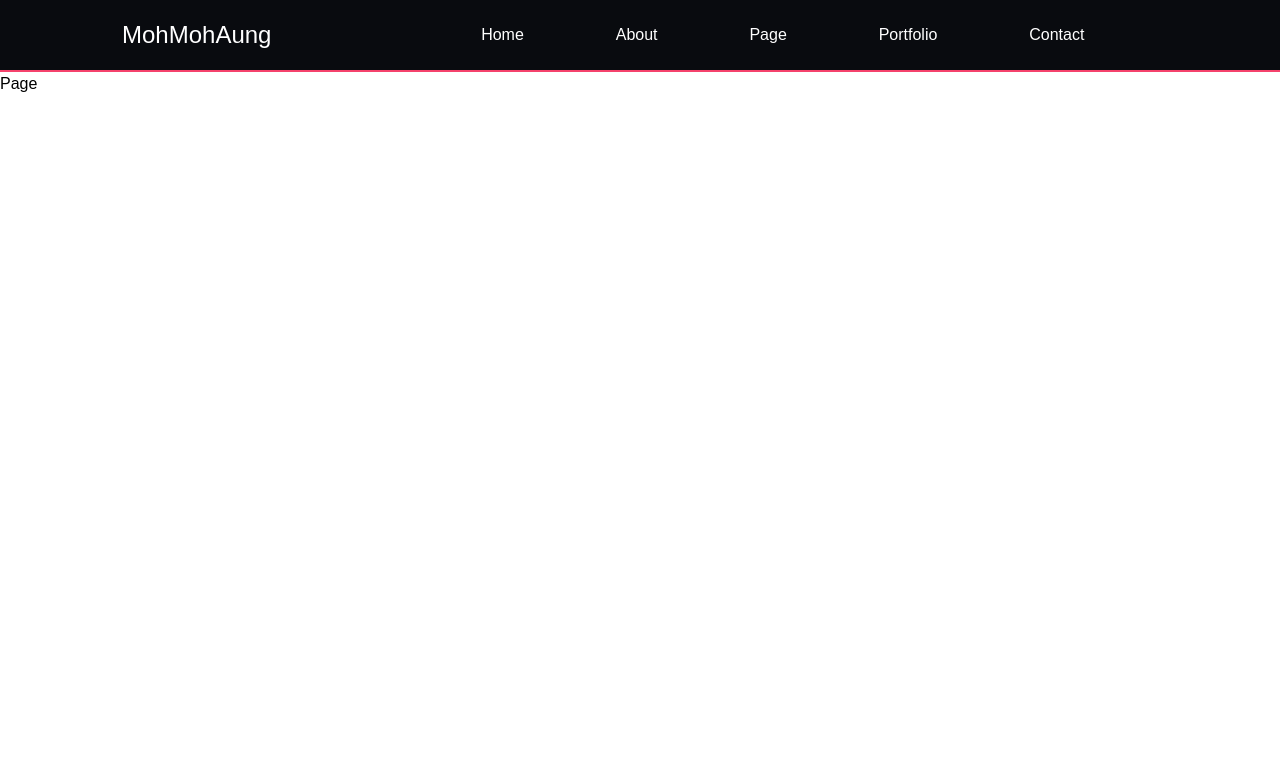
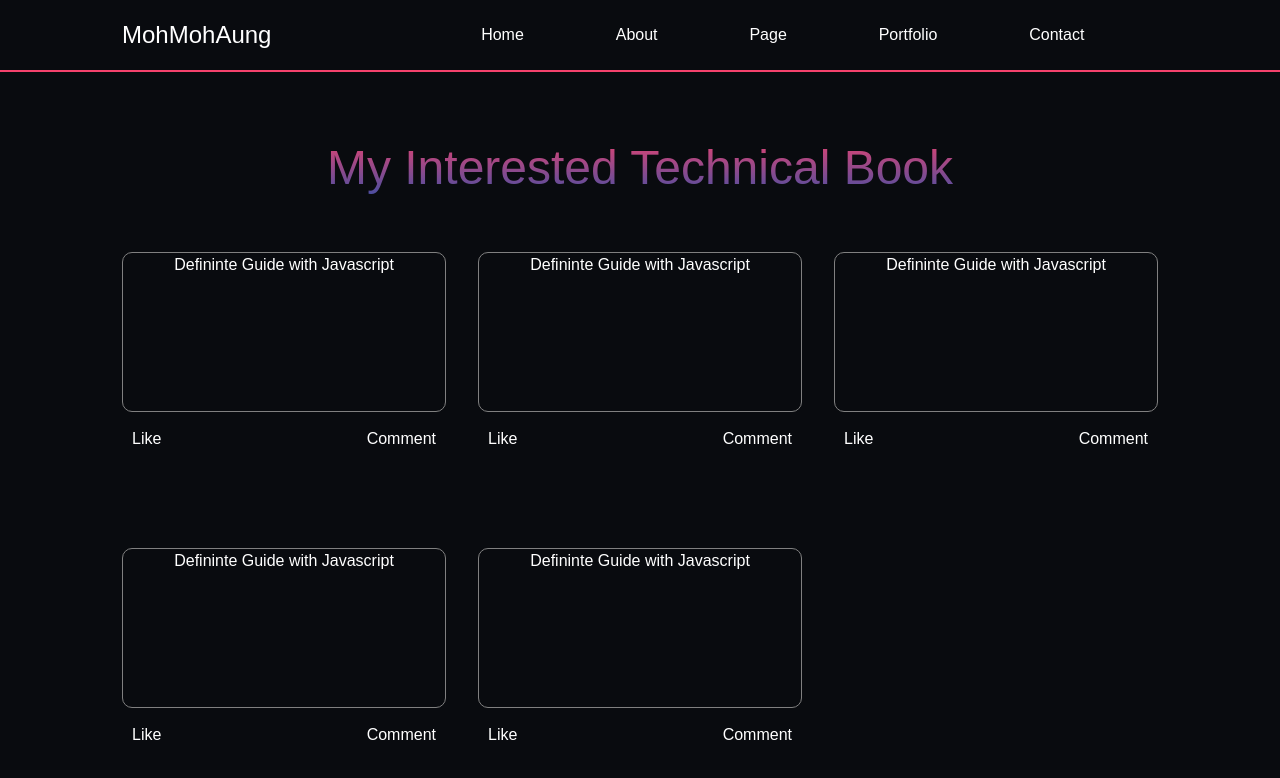
Before and after one commit to MohMohAung-devo/favorite-book, a React (Vite) app: page /page in a window 1280 px wide. Shown: the top 778 px of the page. Built offline with nearby package versions, Linux system fonts and the light colour scheme.

Commit message:
fix-page

```diff
--- a/src/page/contact/Contact.module.css
+++ b/src/page/contact/Contact.module.css
@@ -19,28 +19,39 @@
 .heading {
   text-align: center;
   font-size: 3rem;
+  font-weight: 700;
 }
 .subHeading {
   text-align: center;
   font-size: 1.5rem;
-  margin-top: 2rem;
+  margin-top: 1rem;
+  color: #333;
+  font-weight: 700;
 }
 
 .boxContainer {
   display: flex;
   flex-direction: column;
   height: 60vh;
-  margin-top: 2rem;
+  margin-top: 1rem;
+}
+
+h5 {
+  font-size: 2rem;
+  background: linear-gradient(#f5426c, #3250a8);
+  -webkit-text-fill-color: transparent;
+  -webkit-background-clip: text;
 }
 
 .boxHeading {
   text-align: center;
   font-size: 2rem;
+  font-weight: 700;
+  color: #7a4493;
 }
 .list {
   width: 100%;
   height: 100%;
-  display: flex;
   margin-top: 3rem;
   display: grid;
   grid-template-columns: repeat(3, 1fr);
@@ -53,7 +64,7 @@
   padding: 1rem;
   border-radius: 10px;
   box-shadow: 2px 2px 2px 2px gray;
-  background-color: #1b1d24;
+  background-color: black;
   display: flex;
   flex-direction: column;
   justify-content: space-between;
@@ -61,11 +72,27 @@
 
 .text {
   font-size: 1.5rem;
+  color: #643A7C;
+}
+
+.contactP {
+  font-size: 1.2rem;
+  font-weight: 700;
+  color: #333;
 }
 
 .footerText {
   text-align: center;
-  font-size: 1.5rem;
+  font-size: 2rem;
+  font-weight: 700;
+  text-transform: uppercase;
+}
+
+h6 {
+  font-size: 4rem;
+  background: linear-gradient(#f5426c, #3250a8);
+  -webkit-text-fill-color: transparent;
+  -webkit-background-clip: text;
 }
 
 @media screen and (max-width: 1100px) {
@@ -181,7 +208,6 @@
   }
 }
 
-
 @media screen and (max-width: 600px) {
   .ContactContainer {
     height: 100%;
--- a/src/page/contact/Contact.tsx
+++ b/src/page/contact/Contact.tsx
@@ -7,15 +7,15 @@ const Contact = () => {
         <h1 className={classes.heading}>Get In Touch</h1>
         <p className={classes.subHeading}>To Discuss your favorite books </p>
         <div className={classes.boxContainer}>
-          <h2 className={classes.boxHeading}>Let's Talk</h2>
+          <h5 className={classes.boxHeading}>Let's Talk</h5>
           <div className={classes.list}>
             <div className={classes.listContainer}>
               <div>
                 <p className={classes.text}>Phone -</p>
-                <p>09259575377</p>
+                <p className={classes.contactP}>09259575377</p>
               </div>
 
-              <div>
+              <div className={classes.contactP}>
                 Give me a call and chat directily with your friendly. We are
                 always happy to discuss favorite book.
               </div>
@@ -24,11 +24,11 @@ const Contact = () => {
             <div className={classes.listContainer}>
               <div>
                 <p className={classes.text}>Email-</p>
-                <p>mohmohaung737@gmail.com</p>
+                <p className={classes.contactP}>mohmohaung737@gmail.com</p>
               </div>
 
               <div>
-                <p>
+                <p className={classes.contactP}>
                   Send us a detailed message.We well get back to you as soon as
                   possible to disscus your word.
                 </p>
@@ -41,11 +41,11 @@ const Contact = () => {
               </div>
 
               <div>
-                <p>Follow us on Social Media</p>
+                <p className={classes.contactP}>Follow us on Social Media</p>
               </div>
             </div>
           </div>
-          <p className={classes.footerText}>Wait me your response</p>
+          <h6 className={classes.footerText}>Wait me your response</h6>
         </div>
       </div>
     </div>
--- a/src/page/page-item/Page.module.css
+++ b/src/page/page-item/Page.module.css
@@ -0,0 +1,59 @@
+.PageContainer {
+  width: 100%;
+  height: 100%;
+  background-color: #090b0f;
+  color: white;
+  font-family: sans-serif;
+}
+
+.Container {
+  width: 1100px;
+  height: 100vh;
+  margin: auto;
+  padding: 0 2rem;
+  display: flex;
+  flex-direction: column;
+  justify-content: center;
+  text-align: center;
+}
+
+.heading {
+  font-size: 3rem;
+  margin-bottom: 3rem;
+}
+
+.bookList {
+  width: 100%;
+  height: 70vh;
+  display: grid;
+  grid-template-columns: repeat(3, 1fr);
+  gap: 2rem;
+}
+
+.book {
+  width: 100%;
+  height: 20vh;
+  border: 1px solid gray;
+  border-radius: 10px;
+}
+
+
+.bookComment {
+    display: flex;
+    justify-content: space-between;
+    margin-top: 15px;
+    padding: 0 10px;
+}
+
+.likeButton {
+    cursor: pointer;
+}
+
+.icons {
+    width: 20%;
+    color: #f5dd42;
+    display: flex;
+    justify-content: space-between;
+    cursor: pointer;
+    position: absolute;
+}
--- a/src/page/page-item/Page.tsx
+++ b/src/page/page-item/Page.tsx
@@ -1,5 +1,99 @@
+import { useState } from "react";
+import classes from "./Page.module.css";
+import { FaRegFaceLaughBeam } from "react-icons/fa6";
+import { FaRegFaceKissWinkHeart } from "react-icons/fa6";
+import { FaRegFaceGrinTongueSquint } from "react-icons/fa6";
+import { FaRegFaceSadCry } from "react-icons/fa6";
+
 const Page = () => {
-  return <div>Page</div>;
+  const [showIcon, setShowIcon] = useState(false);
+  const [selectedIcon, setSelectedIcon] = useState(0);
+  const [iconList, setIconList] = useState(0);
+  const booklist = [
+    {
+      id: 1,
+      name: "Defininte Guide with Javascript",
+    },
+    {
+      id: 2,
+      name: "Defininte Guide with Javascript",
+    },
+    {
+      id: 3,
+      name: "Defininte Guide with Javascript",
+    },
+    {
+      id: 4,
+      name: "Defininte Guide with Javascript",
+    },
+    {
+      id: 5,
+      name: "Defininte Guide with Javascript",
+    },
+  ];
+
+  const icons = [
+    { id: 1, icons: <FaRegFaceLaughBeam /> },
+    { id: 2, icons: <FaRegFaceKissWinkHeart /> },
+    { id: 3, icons: <FaRegFaceGrinTongueSquint /> },
+    { id: 4, icons: <FaRegFaceSadCry /> },
+  ];
+
+  const handleShow = (id: number) => {
+    setShowIcon(true);
+    setSelectedIcon(id);
+    console.log(id);
+  };
+
+  const handleIcon = (id: number) => {
+    setIconList(id);
+    setSelectedIcon(id);
+    setShowIcon(false);
+  };
+  return (
+    <div className={classes.PageContainer}>
+      <div className={classes.Container}>
+        <h1 className={classes.heading}>My Interested Technical Book</h1>
+
+        <div className={classes.bookList}>
+          {booklist.map((item, index) => (
+            <div key={index}>
+              <div className={classes.book}>
+                <p>{item.name}</p>
+              </div>
+              <div className={classes.bookComment}>
+                <div className={classes.likeButton}>
+                  {" "}
+                  <p style={{ color: "yellow" }}>
+                    {iconList ? icons[selectedIcon].icons : ""}
+                  </p>
+                  <p onClick={() => handleShow(item.id)} key={index}>
+                    Like
+                  </p>
+                  <div>
+                    {" "}
+                    {showIcon && selectedIcon === item.id ? (
+                      <div className={classes.icons}>
+                        {icons.map((item, index) => (
+                          <div key={index} onClick={() => handleIcon(item.id)}>
+                            {item.icons}
+                          </div>
+                        ))}
+                      </div>
+                    ) : (
+                      ""
+                    )}
+                  </div>
+                </div>
+
+                <p>Comment</p>
+              </div>
+            </div>
+          ))}
+        </div>
+      </div>
+    </div>
+  );
 };
 
 export default Page;
```
Lines whose indentation alone changed are shown as unchanged.
